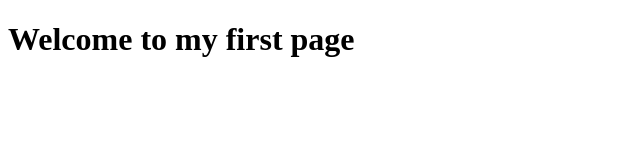
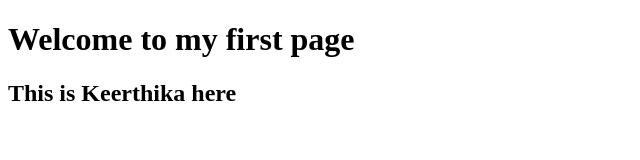
Before and after one commit to keerthisiva/Coursera-Test, a plain HTML site: page site/index.html in a window 1280 px wide. Shown: the whole page, without its empty margins (0-640 px from the left). Drawn offline with Linux system fonts and the light colour scheme.

Commit message:
Small editing

```diff
--- a/site/index.html
+++ b/site/index.html
@@ -5,5 +5,6 @@
 </head>
 <body>
 <h1>Welcome to my first page</h1>
+<h2>This is Keerthika here</h2>
 </body>
 </html>
```
